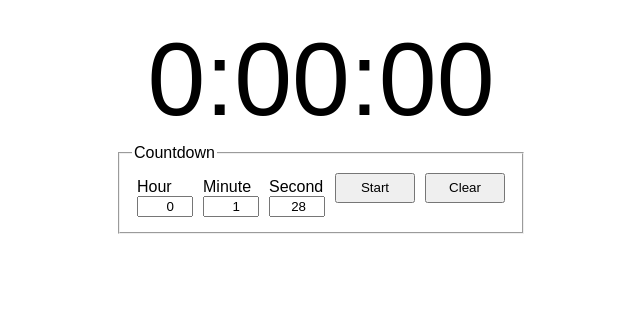
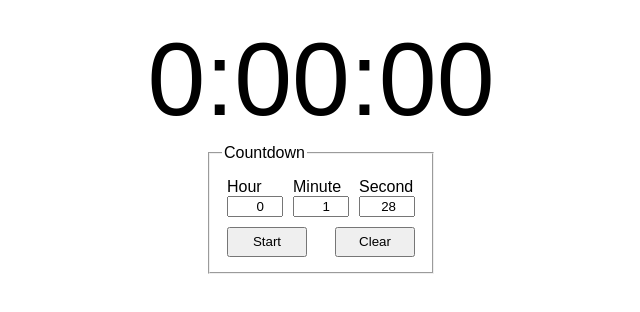
Before and after one commit to jpierson/x-react-countdown, a React (Create React App) app: page / in a window 1280 px wide. Shown: the top 312 px of the page, without its empty margins (319-959 px from the left). Built offline with nearby package versions, Linux system fonts and the light colour scheme.

Commit message:
Fix local time state in CountdownControlPanel.

```diff
--- a/src/App.js
+++ b/src/App.js
@@ -80,7 +80,7 @@ class App extends Component {
 function totalSecondsToHoursMinutesSeconds(seconds) {
   return {
     hours : Math.floor(seconds / (60 * 60)),
-    minutes : Math.floor(seconds / 60),
+    minutes : Math.floor((seconds / 60) % 60) ,
     seconds : seconds % 60
   }
 }
@@ -99,23 +99,52 @@ function BigCountdownClock({ totalSeconds }) {
   );
 }
 
-function CountdownControlPanel({ totalSeconds, dispatchStartCommand, dispatchClearCommand }) {
-  const { hours, minutes, seconds } = totalSecondsToHoursMinutesSeconds(totalSeconds);
-  const start = () => dispatchStartCommand(hoursMinutesSecondsToTotalSeconds({ hours, minutes, seconds}));
+class CountdownControlPanel extends React.Component {
+
+  constructor(props) {
+    super(props);
+
+    this.handleChangeHours = this.handleChangeHours.bind(this);
+    this.handleChangeMinutes = this.handleChangeMinutes.bind(this);
+    this.handleChangeSeconds = this.handleChangeSeconds.bind(this);
+
+    this.state = totalSecondsToHoursMinutesSeconds(props.totalSeconds);
+  }
+
+  handleChangeHours(event) {
+    const value = parseInt(event.target.value, 10);
+    this.setState(prevState => ({ ...prevState, hours: value }))
+  }
+
+  handleChangeMinutes(event) {
+    const value = parseInt(event.target.value, 10);
+    this.setState(prevState => ({ ...prevState, minutes: value }))
+  }
+
+  handleChangeSeconds(event) {
+    const value = parseInt(event.target.value, 10);
+    this.setState(prevState => ({ ...prevState, seconds: value }))
+  }
+
+  render() {
+    const { totalSeconds, dispatchStartCommand, dispatchClearCommand } = this.props;
+    const { hours, minutes, seconds } = this.state;
+    const start = () => dispatchStartCommand(hoursMinutesSecondsToTotalSeconds(this.state));
+
     return (
       <form className="CountdownControlPanel" action="javascript:void(0);">
         <fieldset>
           <legend>Countdown</legend>
-        <div className="CountdownControlPanel">
+          <div className="CountdownControlPanel-flex">
             <div className="CountdownControlPanel-fields">
               <label className="CountdownControlPanel-field">
-              Hour<input type="number" max="24" min="0" value={hours} />
+                Hour<input type="number" max="24" min="0" value={hours} onChange={this.handleChangeHours} />
               </label>
               <label className="CountdownControlPanel-field">
-              Minute <input type="number" max="60" min="0" value={minutes} />
+                Minute <input type="number" max="60" min="0" value={minutes} onChange={this.handleChangeMinutes} />
               </label>
               <label className="CountdownControlPanel-field">
-              Second <input type="number" max="60" min="0" value={seconds} />
+                Second <input type="number" max="60" min="0" value={seconds} onChange={this.handleChangeSeconds} />
               </label>
             </div>
             <div className="CountdownControlPanel-commands">
@@ -127,5 +156,6 @@ function CountdownControlPanel({ totalSeconds, dispatchStartCommand, dispatchCle
       </form>
     )
   }
+}
 
 export default App;
```
Lines whose indentation alone changed are shown as unchanged.
